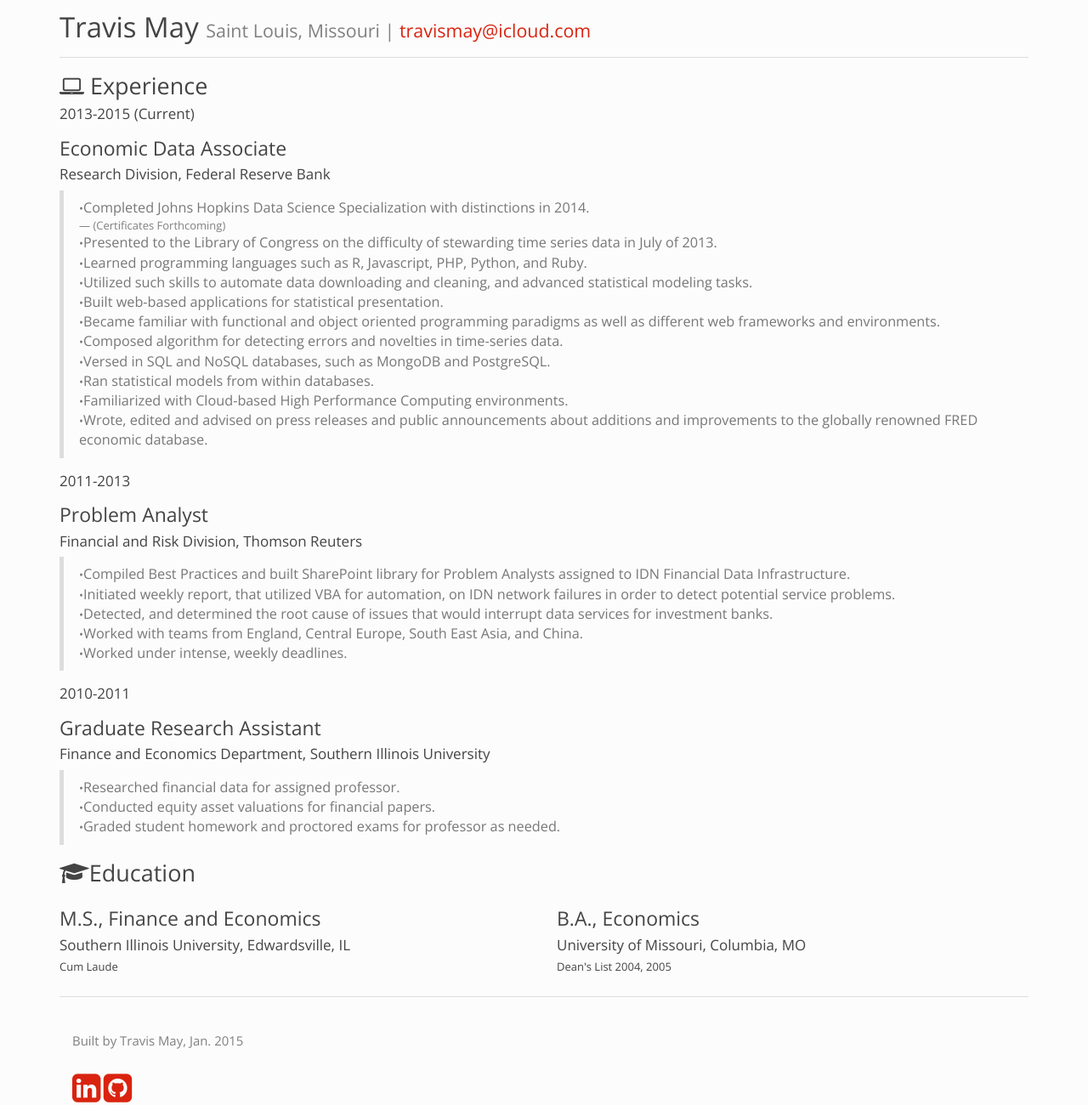
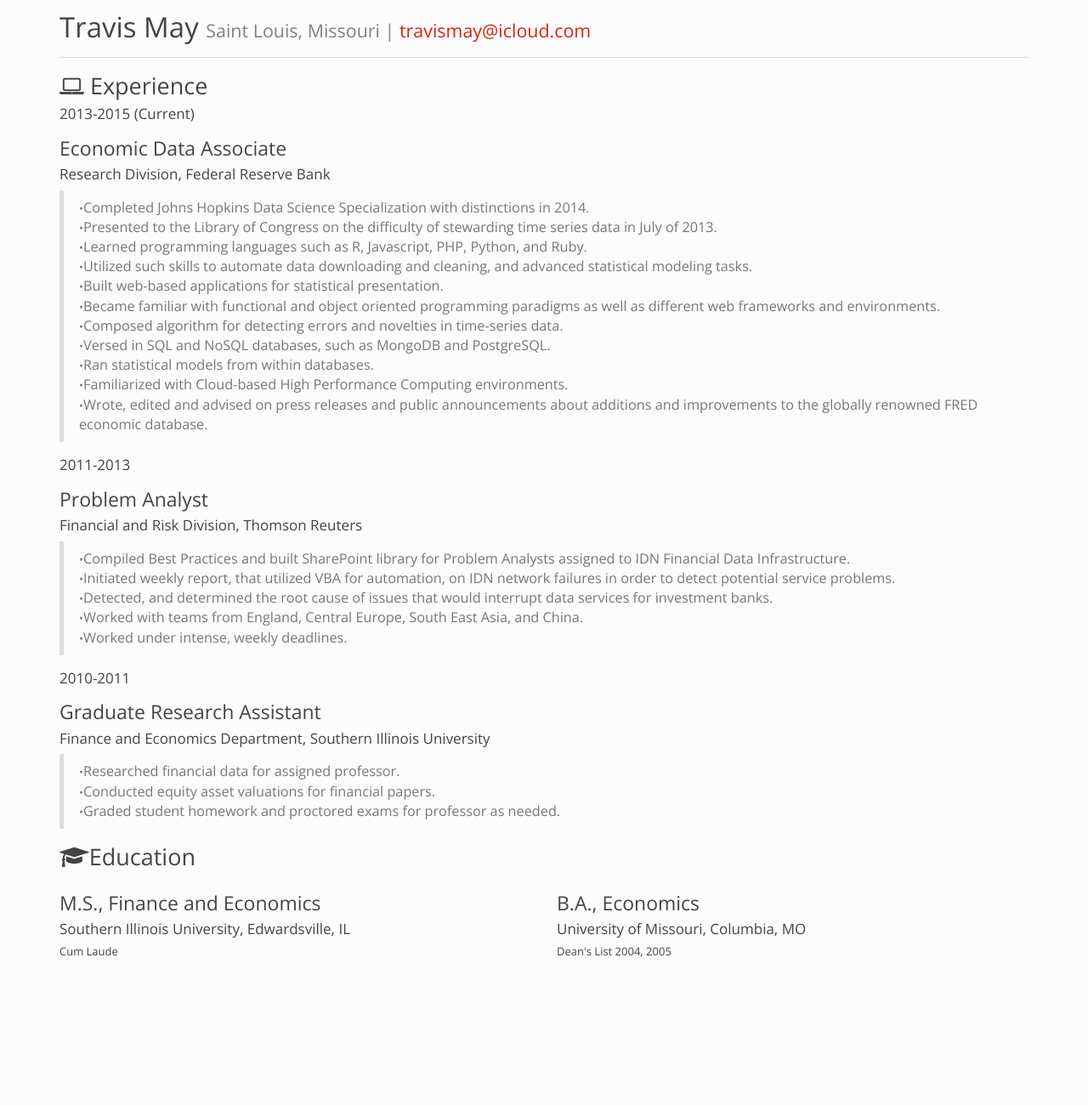
Before and after one commit to maxtiff/maxtiff.github.io, a plain HTML site: page index.html in a window 1280 px wide. Shown: the part 22-1322 px from the top of the page at 85% size. After the commit the page ends 1157 px from the top, so only its background shows below. Drawn offline with nearby package versions, Linux system fonts and the light colour scheme.

Commit message:
Update index.html
Removed footer

```diff
--- a/index.html
+++ b/index.html
@@ -56,7 +56,7 @@
     <h4>Research Division, Federal Reserve Bank</h4>
     <blockquote>
     <ul>
-      <li>Completed Johns Hopkins Data Science Specialization with distinctions in 2014. <small>(Certificates Forthcoming)</small></li>
+      <li>Completed Johns Hopkins Data Science Specialization with distinctions in 2014.</li>
       <li>Presented to the Library of Congress on the difficulty of stewarding time series data in July of 2013.
        </li>
     <li>Learned programming languages such as R, Javascript, PHP, Python, and Ruby.</li>
@@ -126,16 +126,6 @@
 </div>
 <!-- </div> -->
 
-<hr class="margin">
-<div class="container">
-  <footer>
-    <h3>
-      <small>Built by Travis May, Jan. 2015</small>
-    </h3>
-  </br>
-  <a href="https://www.linkedin.com/profile/public-profile-settings?trk=prof-edit-edit-public_profile"><i class="fa fa-linkedin-square fa-3x"></i></a>
-  <a href="https://github.com/maxtiff"><i class="fa fa-github-square fa-3x"></i></a>
-  </footer>
 </div>
 
 
```
